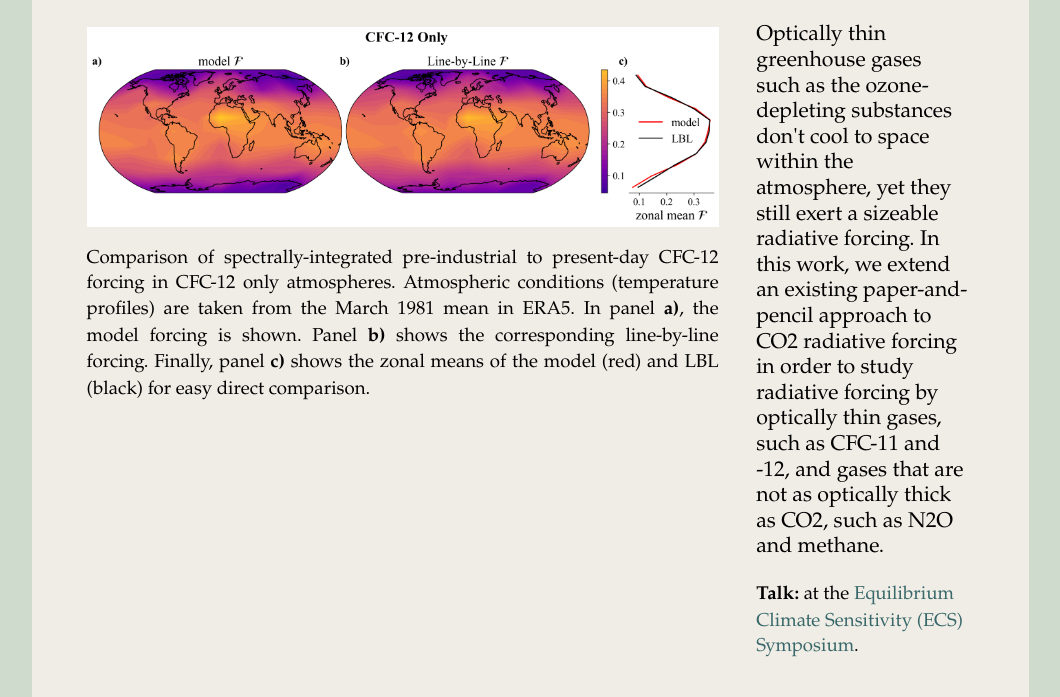
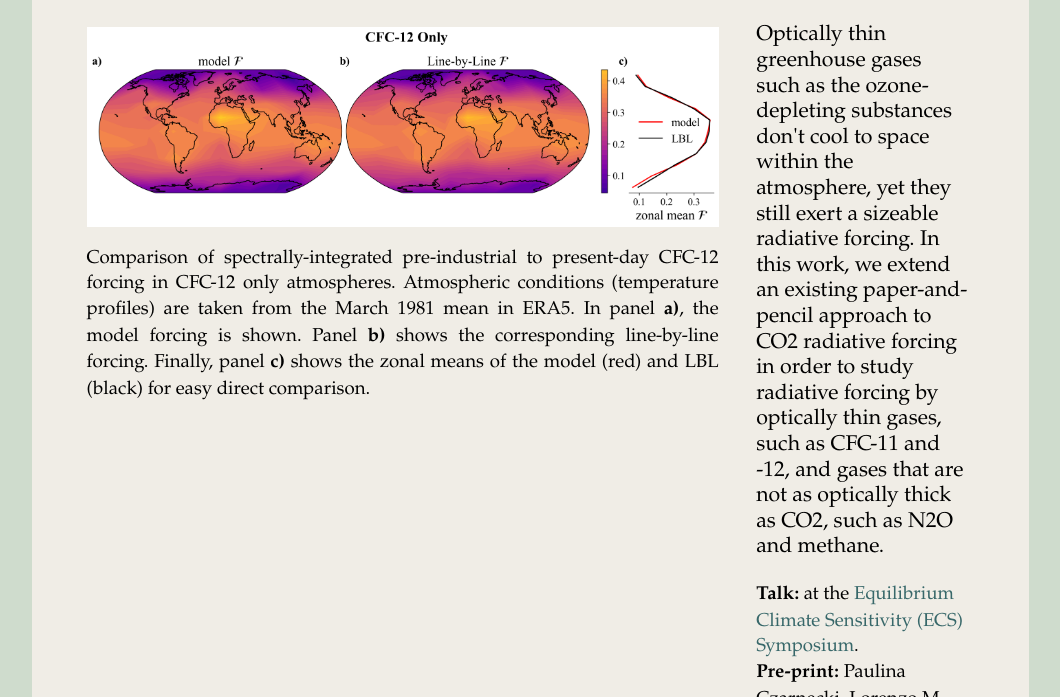
Before and after one commit to pczarnecki/pczarnecki.github.io, a plain HTML site: page research.html in a window 1280 px wide. Shown: the part 201-898 px from the top of the page, without its empty margins (101-1161 px from the left). Drawn offline with Linux system fonts and the light colour scheme.

Commit message:
Update research.html

```diff
--- a/research.html
+++ b/research.html
@@ -32,7 +32,8 @@
                         Optically thin greenhouse gases such as the ozone-depleting substances don't cool to space within the atmosphere, yet they still exert a sizeable radiative forcing. In this work, we extend an existing paper-and-pencil approach to CO2 radiative forcing in order to study radiative forcing by optically thin gases, such as CFC-11 and -12, and gases that are not as optically thick as CO2, such as N2O and methane.
                     </p>
                     <p style="font-size: 14pt;">
-                        <b>Talk:</b> at the <a href=https://sites.google.com/tamu.edu/ecs-symposium/event35?authuser=0>Equilibrium Climate Sensitivity (ECS) Symposium</a>.
+                        <b>Talk:</b> at the <a href=https://sites.google.com/tamu.edu/ecs-symposium/event35?authuser=0>Equilibrium Climate Sensitivity (ECS) Symposium</a>. <br>
+                        <b>Pre-print:</b> Paulina Czarnecki, Lorenzo M. Polvani, and Robert Pincus, 2025. <a href=https://essopenarchive.org/doi/full/10.22541/essoar.174595019.95998313/v1>ESS Open Archive</a>. <br>
 
                 </div>
             </div>
```
